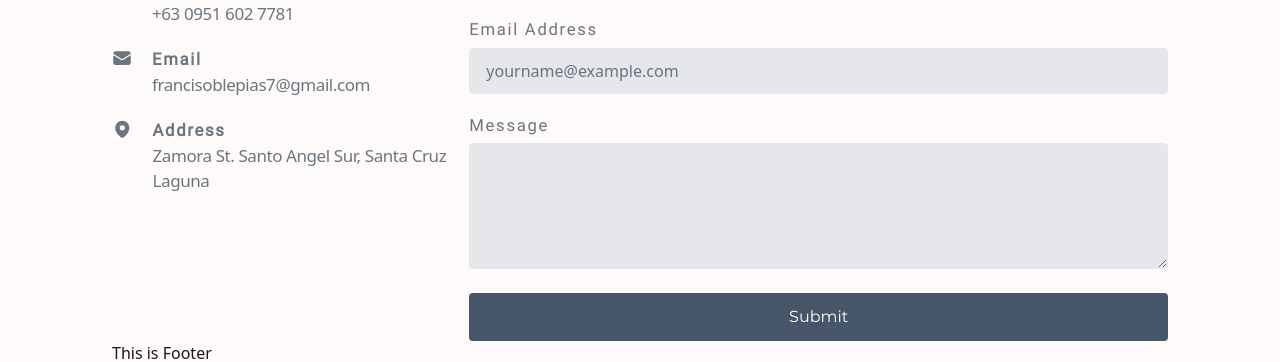
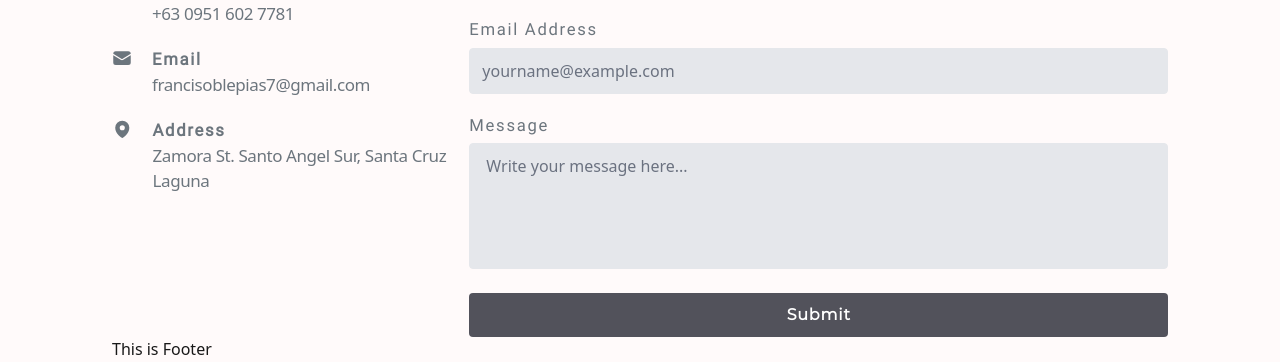
Before and after one commit to Franz090/my-portfolio, a React (Vite) app: page / in a window 1280 px wide. Shown: the part 813-1175 px from the top of the page. Built offline with nearby package versions, Linux system fonts and the light colour scheme.

Commit message:
done contact info thru email

```diff
--- a/src/components/Contact/ContactInfo.jsx
+++ b/src/components/Contact/ContactInfo.jsx
@@ -30,30 +30,37 @@ export default function ContactInfo() {
           <label className="  text-custom-gray  lg:text-[17px] block capitalize mb-2  leading-tight tracking-widest font-roboto" htmlFor="grid-first-name" >
             First Name
           </label>
-          <input className=" w-full bg-gray-200 text-gray-700 border border-gray-200 rounded py-3 px-4 leading-tight focus:outline-none focus:bg-white focus:border-gray-500" id="grid-first-name" type="text" name="first_name" autoComplete="given-name"   />
+          <input className="leading-tight pt-3 pb-3  w-full bg-gray-200 text-gray-700 border border-gray-200 rounded  focus:outline-none focus:bg-white focus:border-gray-500" id="grid-first-name" type="text" name="first_name" autoComplete="given-name"   />
         </div>
         <div className="w-full md:w-1/2 px-3">
           <label className="  text-custom-gray  lg:text-[17px] block capitalize mb-2  leading-tight tracking-widest font-roboto" htmlFor="grid-last-name">
             Last Name
           </label>
-          <input className="appearance-none block w-full bg-gray-200 text-gray-700 border border-gray-200 rounded py-3 px-4 leading-tight focus:outline-none focus:bg-white focus:border-gray-500" id="grid-last-name" type="text" name="last_name" autoComplete="family-name"  />
+          <input className="leading-tight pt-3 pb-3  w-full bg-gray-200 text-gray-700 border border-gray-200 rounded  focus:outline-none focus:bg-white focus:border-gray-500" id="grid-last-name" type="text" name="last_name" autoComplete="family-name"  />
         </div>
         <div className="w-full px-3 pt-5">
           <label className="  text-custom-gray  lg:text-[17px] block capitalize mb-2  leading-tight tracking-widest font-roboto" htmlFor="grid-email" >
             Email Address
           </label>
-          <input className="appearance-none block w-full bg-gray-200 text-gray-700 border border-gray-200 rounded py-3 px-4 mb-3 leading-tight focus:outline-none focus:bg-white focus:border-gray-500" id="grid-email" type="email" name="user_email" autoComplete="email"  placeholder="yourname@example.com"/>
+          <input className="leading-tight pt-3 pb-3  w-full bg-gray-200 text-gray-700 border border-gray-200 rounded  focus:outline-none focus:bg-white focus:border-gray-500" id="grid-email" type="email" name="user_email" autoComplete="email"  placeholder="yourname@example.com"/>
         </div>
-        <div className="w-full px-3 pt-2">
+        <div className="w-full px-3 pt-5">
           <label className="  text-custom-gray  lg:text-[17px] block capitalize mb-2  leading-tight tracking-widest font-roboto" htmlFor="grid-message">
             Message
           </label>
-          <textarea className="appearance-none block w-full bg-gray-200 text-gray-700 border border-gray-200 rounded py-3 px-4 leading-tight focus:outline-none focus:bg-white focus:border-gray-500" id="grid-message" rows="5" name="message" autoComplete="message"  />
+          <textarea
+          className="resize-none appearance-none block w-full bg-gray-200 text-gray-700 border border-gray-200 rounded py-3 px-4 leading-tight focus:outline-none focus:bg-white focus:border-gray-500"
+          id="grid-message"
+          placeholder="Write your message here..."
+          rows="5"
+          name="message"
+          autoComplete="message"
+          />
         </div>
       </div>
       <div className="flex justify-center w-full ">
       <input
-          className=" font-montserrat font-extralight pt-3 pb-3 hover:bg-gray text-white rounded w-full bg-slate-600"
+          className="  font-montserrat leading-tight pt-3 pb-3 font-semibold  tracking-wider hover:bg-zinc-500 text-white rounded w-full bg-zinc-600"
           type="submit"
           value={loading ? "Loading..." : "Submit"}
           disabled={loading}
--- a/src/shared/components/Partials/Contact.jsx
+++ b/src/shared/components/Partials/Contact.jsx
@@ -12,7 +12,6 @@ const Contact = () => {
 
           <div className='col-span-1 '>
           <h2 className='capitalize font-montserrat  text-custom-gray tracking-tight leading-10 font-semibold text-justify pb-5 lg:w-3/4 lg:text-[24px]'>Contact Information</h2>
-
             <div className='flex pb-3'>
               <svg xmlns="http://www.w3.org/2000/svg" viewBox="0 0 24 24" fill="currentColor" className="w-5 h-6 text-custom-gray ">
               <path fillRule="evenodd" d="M1.5 4.5a3 3 0 013-3h1.372c.86 0 1.61.586 1.819 1.42l1.105 4.423a1.875 1.875 0 01-.694 1.955l-1.293.97c-.135.101-.164.249-.126.352a11.285 11.285 0 006.697 6.697c.103.038.25.009.352-.126l.97-1.293a1.875 1.875 0 011.955-.694l4.423 1.105c.834.209 1.42.959 1.42 1.82V19.5a3 3 0 01-3 3h-2.25C8.552 22.5 1.5 15.448 1.5 6.75V4.5z" clipRule="evenodd" /></svg>
```
